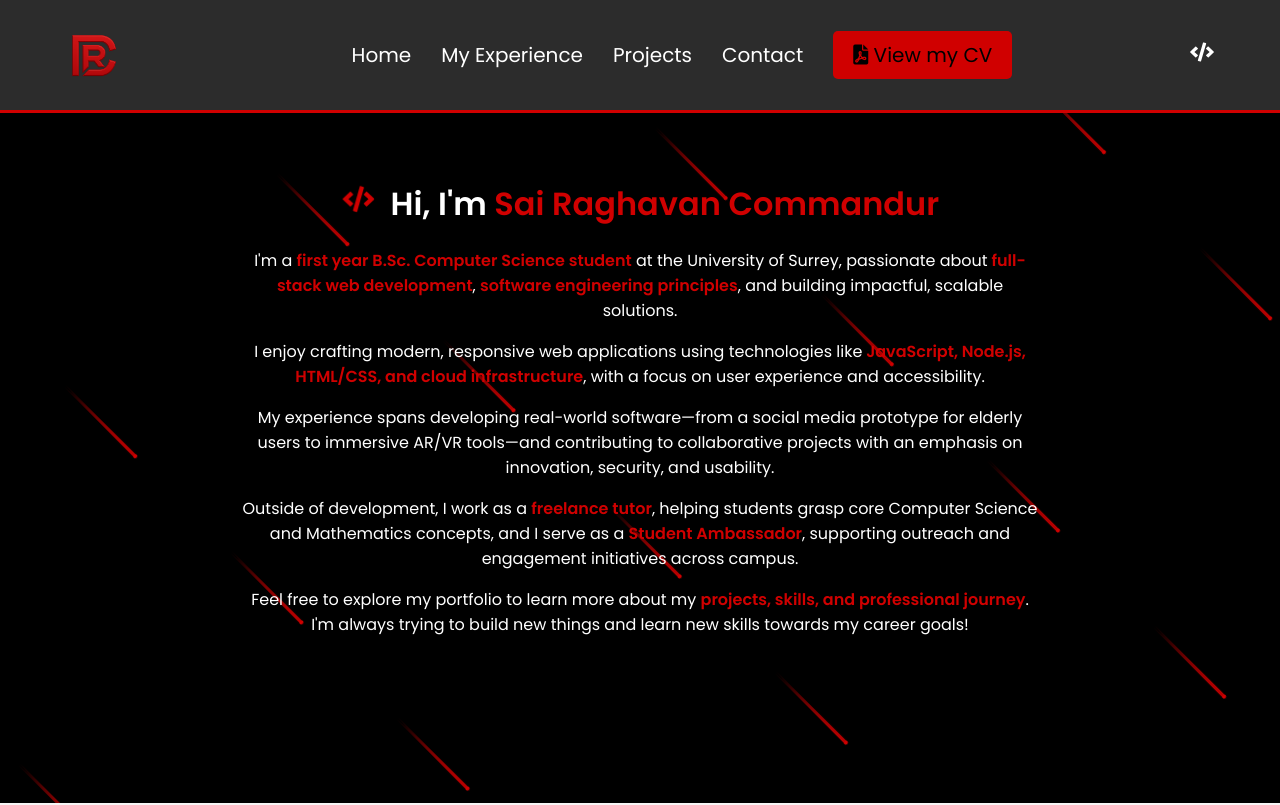
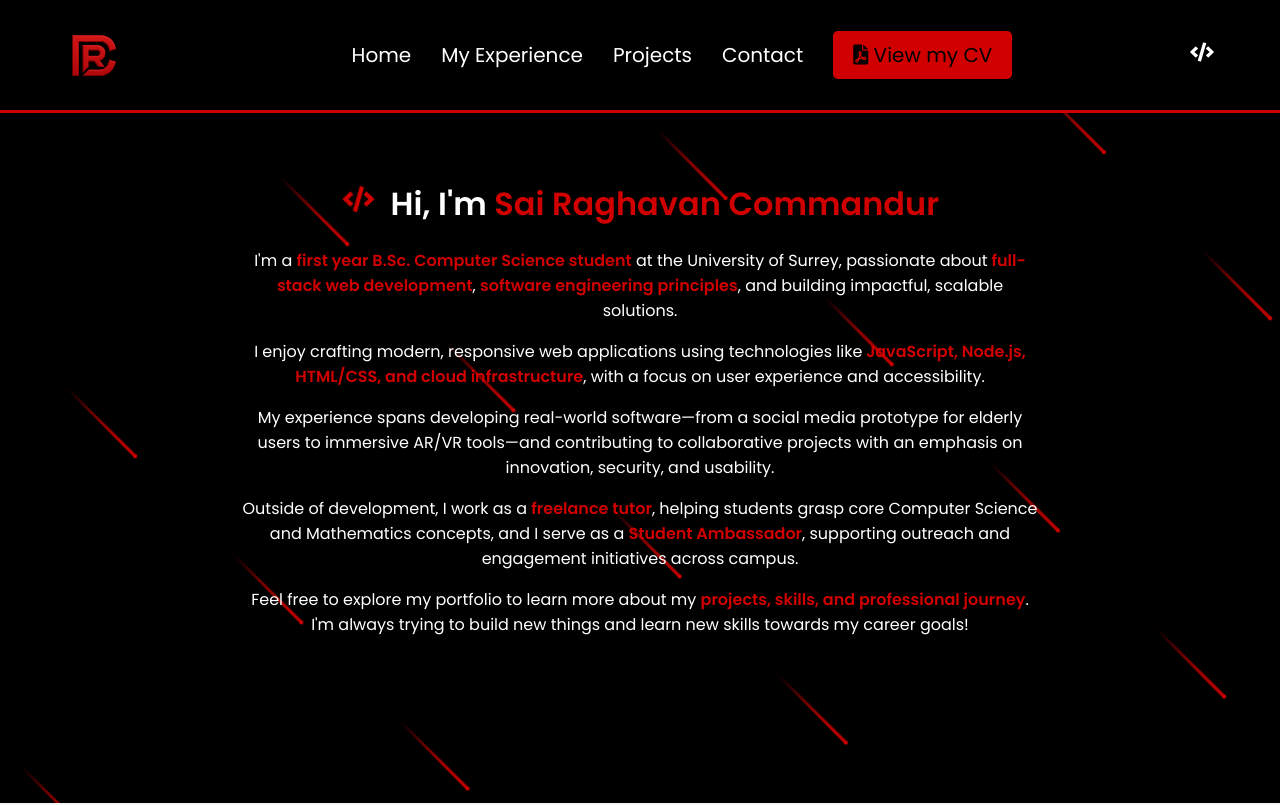
Before and after one commit to rxghavc/portfolio-website, a React (Create React App) app: page / in a window 1280 px wide. Shown: the top 805 px of the page. Built offline with nearby package versions, Linux system fonts and the light colour scheme; the HTML template or start-up script is replaced by a standard one.

Commit message:
updated header bar to look nicer

```diff
--- a/src/components/Header.css
+++ b/src/components/Header.css
@@ -1,5 +1,5 @@
 header {
-    background-color: #2c2c2c;
+    background-color: #000;
     padding: 20px 0;
     position: fixed;
     top: 0;
```
